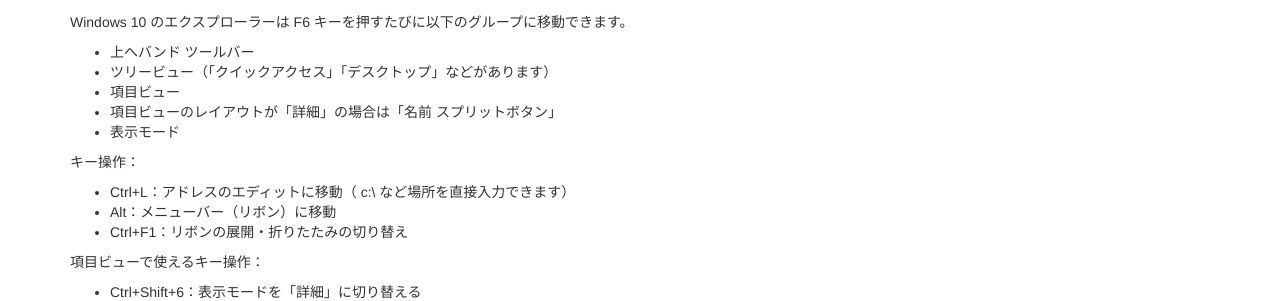
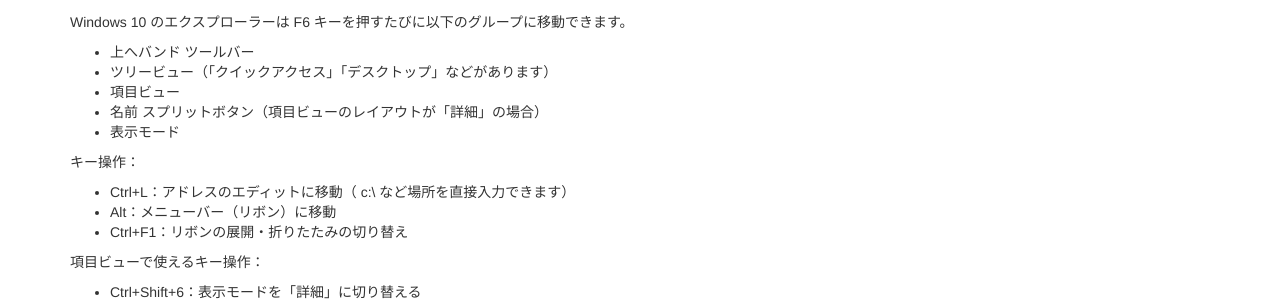
Before and after one commit to nishimotz/nvdajp-book, a Jekyll site: the page built from index.md, in a window 1280 px wide and 900 px high, scrolled down 31783 px. Shown: the part 156-457 px from the top of the window. Built offline with Jekyll 4.4.1, drawn with Linux system fonts in a browser that asks for light colours.

Commit message:
updated regarding Windows 10

```diff
--- a/index.md
+++ b/index.md
@@ -2480,7 +2480,7 @@
 - 上へバンド ツールバー
 - ツリービュー（「クイックアクセス」「デスクトップ」などがあります）
 - 項目ビュー
-- 項目ビューのレイアウトが「詳細」の場合は「名前 スプリットボタン」
+- 名前 スプリットボタン（項目ビューのレイアウトが「詳細」の場合）
 - 表示モード
 
 キー操作：
```
